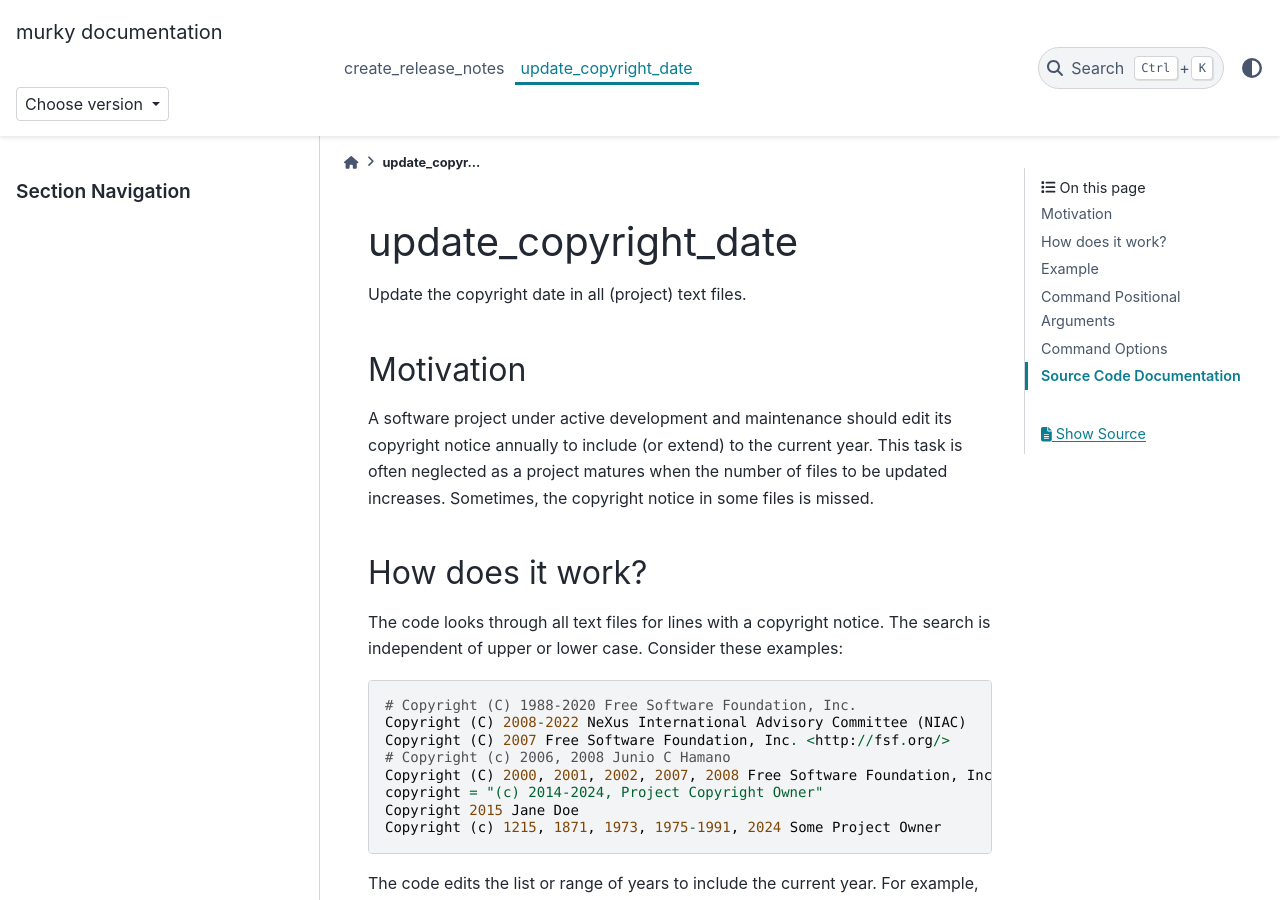
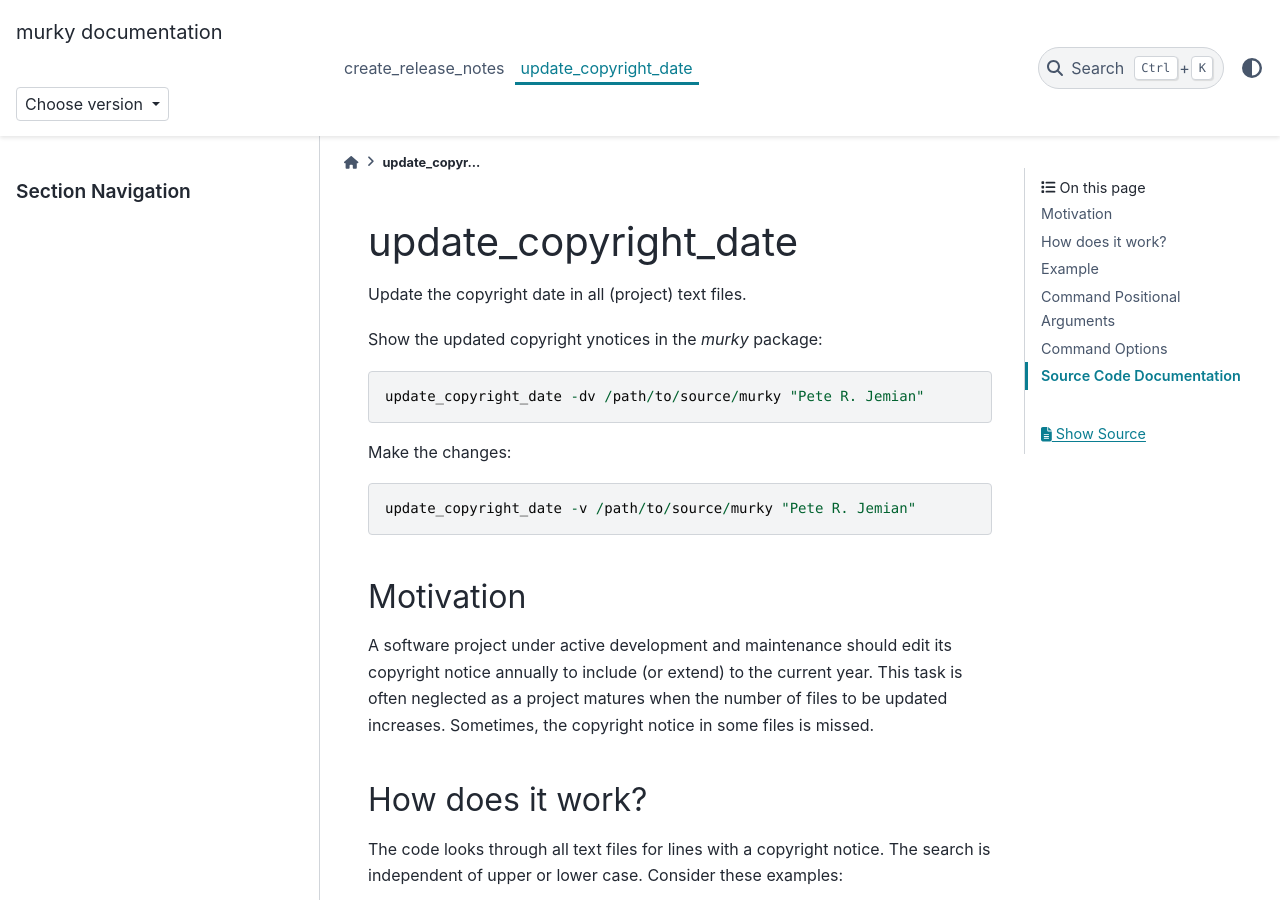
Before and after one commit to prjemian/murky, a Sphinx documentation site: the page built from docs/source/update_copyright_date.rst, in a window 1280 px wide and 900 px high. Built offline with Sphinx 7.4.7 and the PyData theme 0.15.4, drawn with Linux system fonts in a browser that asks for light colours; the version number could not be read and is left out.

Commit message:
DOC helpful

```diff
--- a/docs/source/update_copyright_date.rst
+++ b/docs/source/update_copyright_date.rst
@@ -5,6 +5,14 @@ update_copyright_date
 =====================
 
 Update the copyright date in all (project) text files.
+
+Show the updated copyright ynotices in the `murky` package::
+
+    update_copyright_date -dv /path/to/source/murky "Pete R. Jemian"
+
+Make the changes::
+
+    update_copyright_date -v /path/to/source/murky "Pete R. Jemian"
 
 Motivation
 ==========
```
